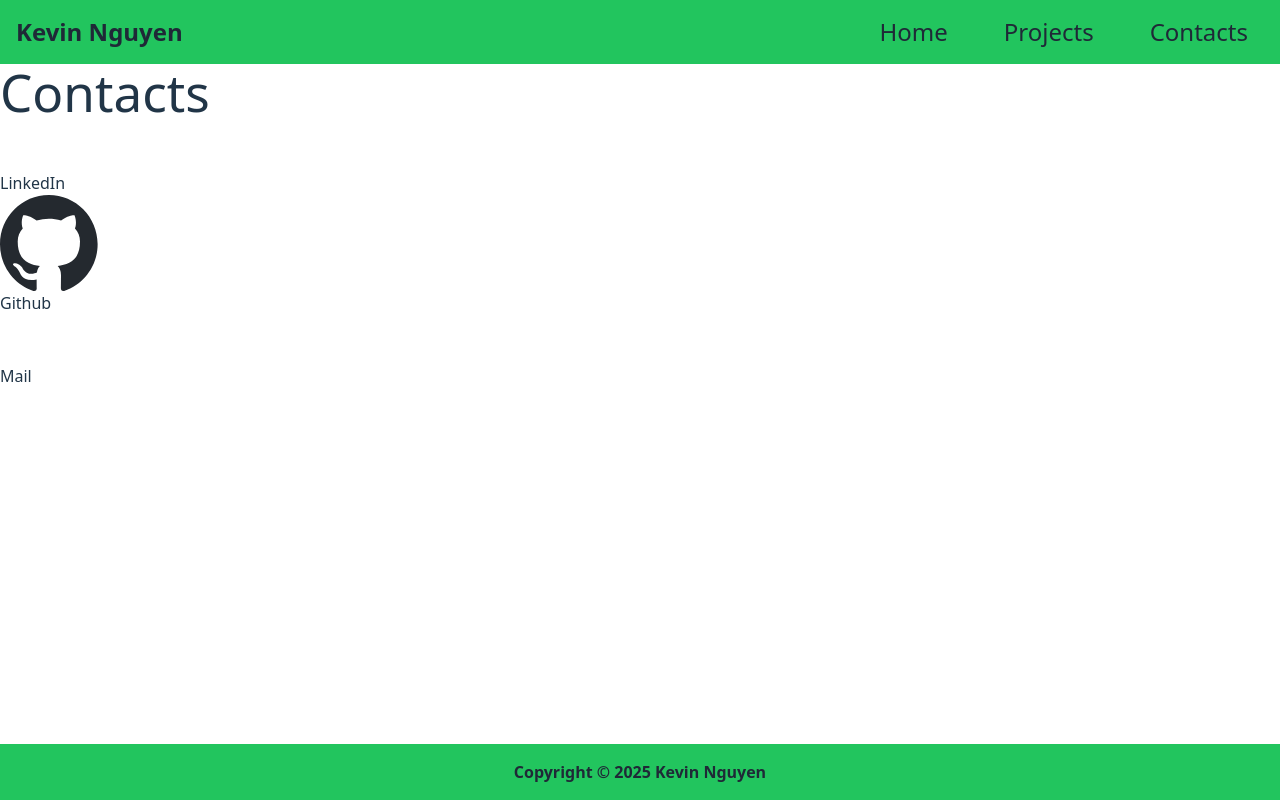
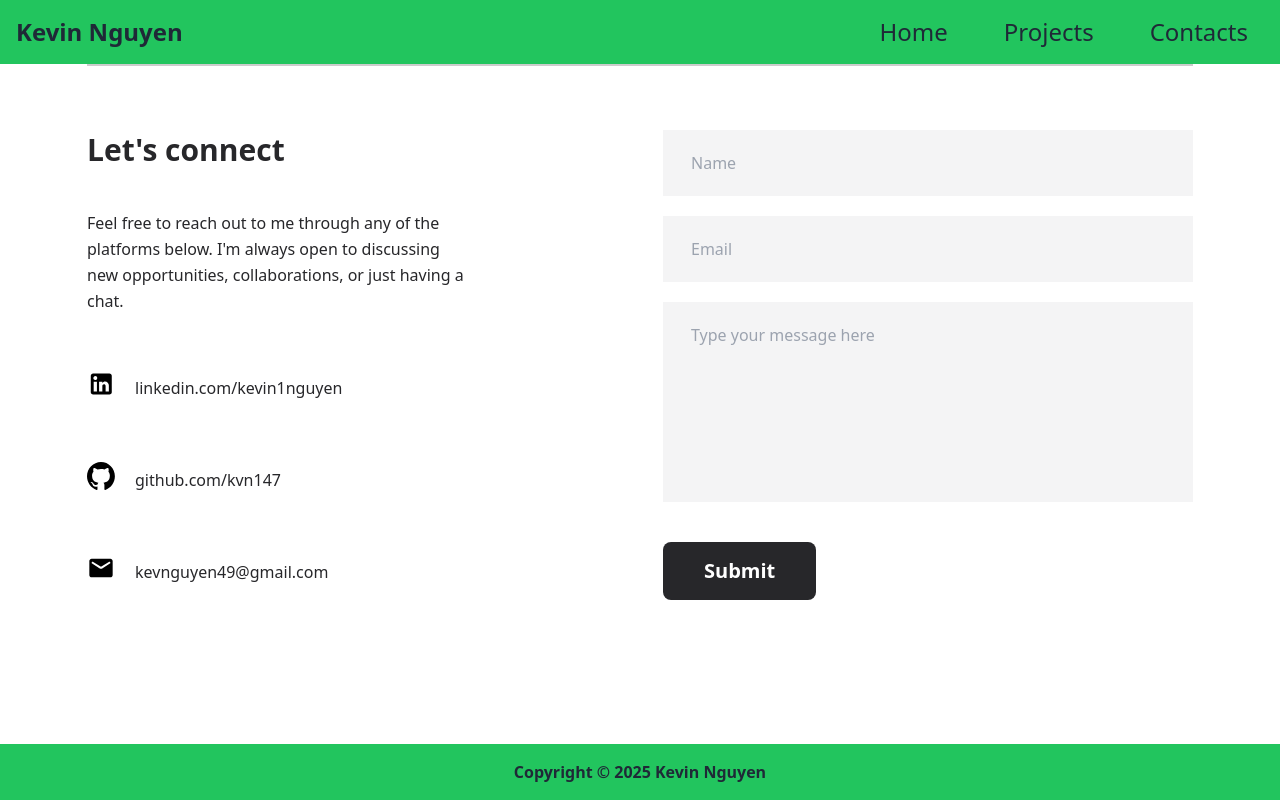
Before and after one commit to kvn147/kvn147.github.io, a React (Vite) app: page /contacts in a window 1280 px wide. Built offline with nearby package versions, Linux system fonts and the light colour scheme.

Commit message:
update contact

```diff
--- a/src/App.jsx
+++ b/src/App.jsx
@@ -3,8 +3,8 @@ import { BrowserRouter as Router, Routes, Route, Link } from 'react-router-dom'
 import './App.css'
 import Navbar from './components/navbar.jsx'
 import Contacts from './pages/contacts.jsx'
-import Projects from './pages/projects.tsx'
-import Home from './pages/home.tsx'
+import Projects from './pages/projects.jsx'
+import Home from './pages/home.jsx'
 import Footer from './components/footer.jsx'
 
 function App() {
--- a/src/pages/contacts.jsx
+++ b/src/pages/contacts.jsx
@@ -6,25 +6,64 @@ import { Link } from 'react-router-dom';
 
 function Contacts() {
   return (
-    <div>
-      <h1>Contacts</h1>
-      <div>
+    <div data-property="Desktop" className="self-stretch px-24 pb-16 bg-white inline-flex flex-col justify-start items-center gap-2.5">
+      <div className="pt-16 border-t-2 border-black/20 flex flex-col justify-start items-center gap-16">
+        <div className="inline-flex justify-start items-start gap-48">
+          <div className="inline-flex flex-col justify-start items-start gap-14">
+            <div className="flex flex-col justify-start items-start gap-10">
+              <div className="w-96 justify-start text-zinc-800 text-3xl font-semibold font-ubuntu leading-10">Let's connect</div>
+              <div className="w-96 justify-start text-zinc-800 text-base font-normal font-ubuntu leading-relaxed">Feel free to reach out to me through any of the platforms below. I'm always open to discussing new opportunities, collaborations, or just having a chat.</div>
+            </div>
+
+            {/* LinkedIn Link */}
+            <div className="flex items-center gap-3">
+              <div className="w-9 h-9 relative overflow-hidden">
                 <Link to="https://www.linkedin.com/in/kevin1nguyen" target="_blank" rel="noopener noreferrer">
-        <img src={linkedin} alt="LinkedIn Icon" />
+                  <img src={linkedin} alt="LinkedIn" className="w-7 h-7 filter brightness-0" />
                 </Link>
-        <p>LinkedIn</p>
               </div>
-      <div>
+              <p className="text-zinc-800 text-base font-normal font-ubuntu">linkedin.com/kevin1nguyen</p>
+            </div>
+
+            {/* GitHub Link */}
+            <div className="flex items-center gap-3">
+              <div className="w-9 h-9 relative overflow-hidden">
                 <Link to="https://www.github.com/kvn147" target="_blank" rel="noopener noreferrer">
-        <img src={github} alt="GitHub Icon" />
+                  <img src={github} alt="GitHub" className="w-7 h-7 filter brightness-0" />
                 </Link>
-        <p>Github</p>
               </div>
-      <div>
+              <p className="text-zinc-800 text-base font-normal font-ubuntu">github.com/kvn147</p>
+            </div>
+
+            {/* Email Link */}
+            <div className="flex items-center gap-3">
+              <div className="w-9 h-9 relative overflow-hidden">
                 <Link to="mailto:kevinn24@uw.edu" target="_blank" rel="noopener noreferrer">
-        <img src={mail} alt="Mail Icon" />
+                  <img src={mail} alt="Mail" className="w-7 h-7 filter brightness-0" />
                 </Link>
-        <p>Mail</p>
+              </div>
+              <p className="text-zinc-800 text-base font-normal font-ubuntu">kevnguyen49@gmail.com</p>
+            </div>
+          </div>
+
+          {/* Contact Form */}
+          <div className="inline-flex flex-col justify-start items-start gap-10">
+            <div className="flex flex-col justify-start items-start gap-5">
+              <div className="w-[530px] px-7 py-5 bg-zinc-100 inline-flex justify-start items-start gap-2.5">
+                <input type="text" placeholder="Name" className="flex-1 bg-transparent outline-none text-zinc-800 text-base font-normal font-ubuntu leading-relaxed" />
+              </div>
+              <div className="w-[530px] px-7 py-5 bg-zinc-100 inline-flex justify-start items-start gap-2.5">
+                <input type="email" placeholder="Email" className="flex-1 bg-transparent outline-none text-zinc-800 text-base font-normal font-ubuntu leading-relaxed" />
+              </div>
+              <div className="w-[530px] px-7 py-5 bg-zinc-100 inline-flex justify-start items-start gap-2.5">
+                <textarea placeholder="Type your message here" className="flex-1 bg-transparent outline-none text-zinc-800 text-base font-normal font-ubuntu leading-relaxed h-40 resize-none"></textarea>
+              </div>
+            </div>
+            <button className="px-10 py-2 bg-zinc-800 inline-flex justify-start items-start gap-2.5">
+              <div className="text-center justify-center text-white text-xl font-semibold font-ubuntu leading-loose">Submit</div>
+            </button>
+          </div>
+        </div>
       </div>
     </div>
   );
```
Also changed, not shown: src/pages/home.jsx (renamed from src/pages/home.tsx), src/pages/projects.jsx (renamed from src/pages/projects.tsx). Lines whose indentation alone changed are shown as unchanged.
